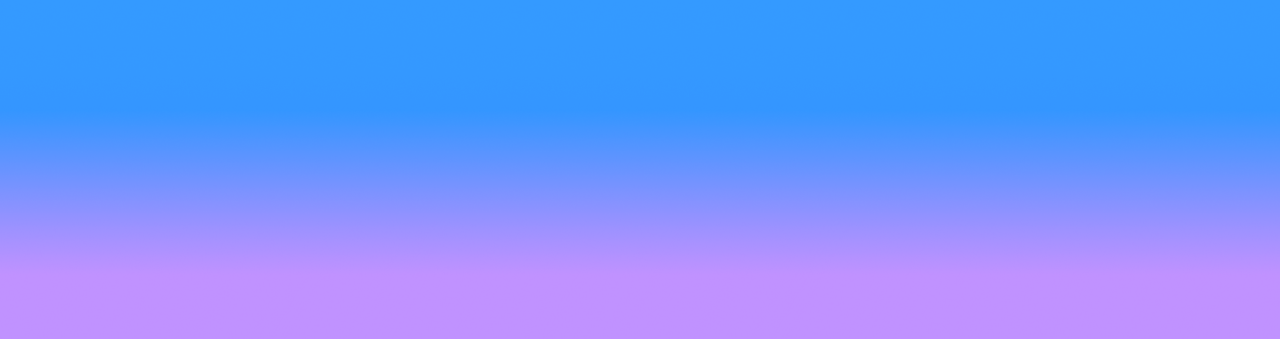
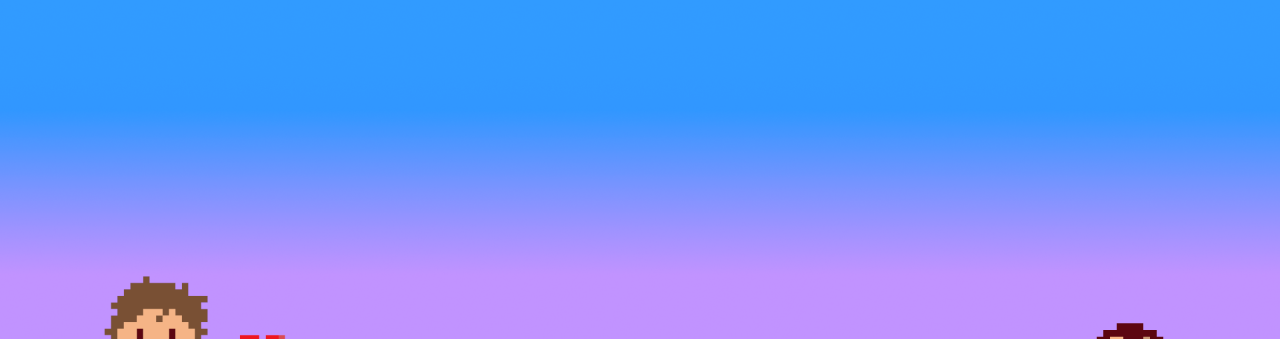
Before and after one commit to MilenaGarciaCosta/Chiquito-aventuras, a plain HTML site: page index.html in a window 1280 px wide. Shown: the top 339 px of the page. Drawn offline with Linux system fonts and the light colour scheme.

Commit message:
Update main.css

```diff
--- a/main.css
+++ b/main.css
@@ -15,7 +15,7 @@ body {
   justify-content: center;
   flex-direction: column;
   gap: 5px;
-  background-image: url("img/bg-pixel.png");
+  background-image: url("img/bg-pixel-ofc.png");
   background-size: contain;
 }
 
```
